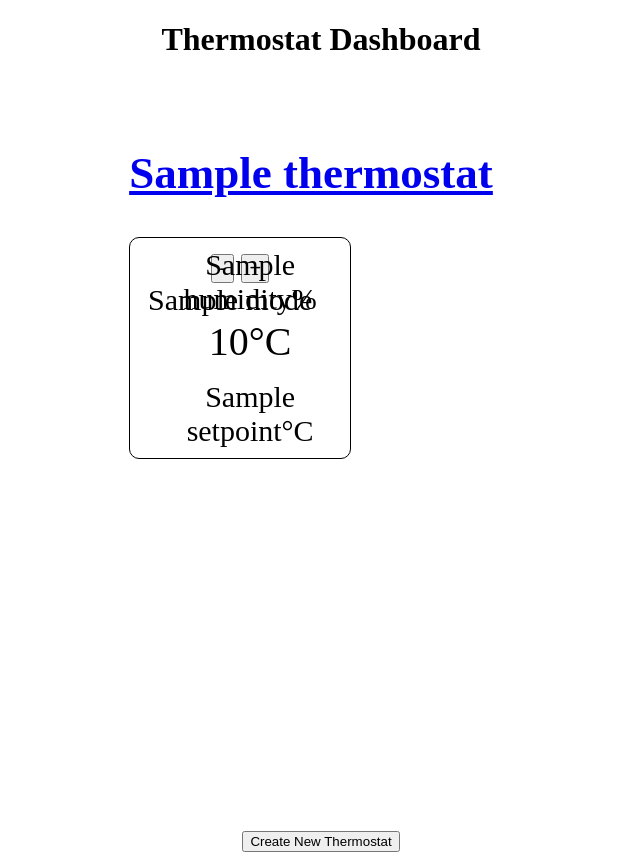
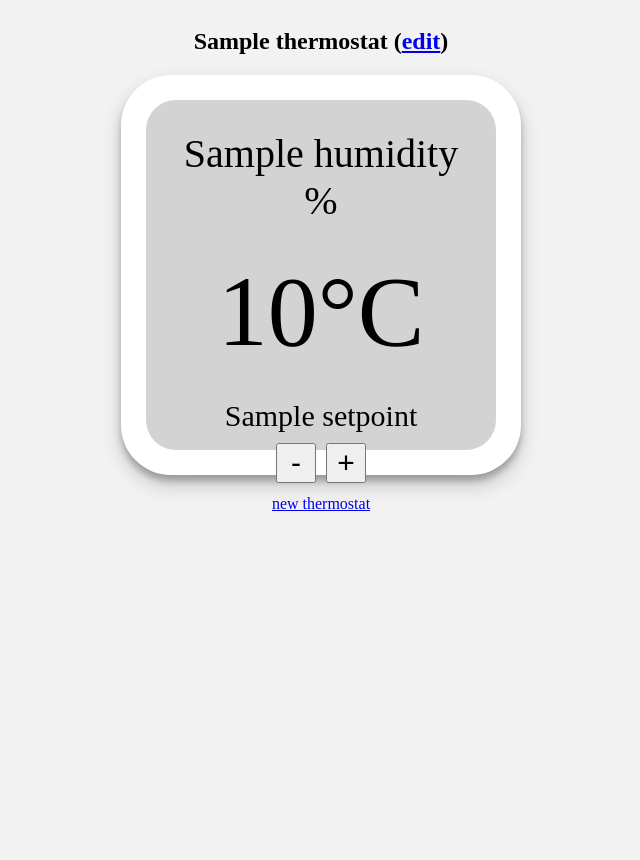
Before and after one commit to jpxor/burlo, a Python web app: template controller/www/templates/index.html in a window 1280 px wide. Shown: the whole page, without its empty margins (319-959 px from the left). After the commit the page ends 511 px from the top, so only its background shows below. Run offline with Jinja, Linux system fonts and the light colour scheme; the template is opened without the code that fills it: most values are stand-ins (such as "Sample title", 1, 10 or a date in 2020).

Commit message:
Updated index.html
Used the same styling developed for the thermostat page

```diff
--- a/controller/www/templates/index.html
+++ b/controller/www/templates/index.html
@@ -1,79 +1,127 @@
 <!DOCTYPE html>
 <html>
+
 <head>
-    <title>Thermostat Dashboard</title>
     <style>
         body {
-            text-align: center;
+            background-color: #f2f2f2;
         }
-        .grid-container {
-            display: inline-grid;
-            grid-template-columns: auto auto auto;
-            grid-gap: 10px;
-            padding: 10px;
+
+        .container {
+            display: flex;
+            flex-wrap: wrap;
+            justify-content: center;
         }
-        .grid-item {
-            text-align: center;
-            padding: 20px;
-            font-size: 30px;
-        }
+
         .thermostat {
-            border-radius: 10px;
-            width: 200px;
-            height: 200px;
-            border: 1px solid black;
-            padding: 10px;
+            width: 400px;
+            height: 400px;
+            border-radius: 50px;
+            background-color: white;
+            box-shadow: 0px 10px 20px rgba(0, 0, 0, 0.19), 0px 6px 6px rgba(0, 0, 0, 0.23);
+            margin: 20px;
             position: relative;
         }
-        .thermostat h2 {
-            margin-top: -30px;
+
+        .screen {
+            width: 350px;
+            height: 350px;
+            background-color: lightgray;
+            border-radius: 30px;
+            margin: auto;
+            position: absolute;
+            top: 25px;
+            left: 25px;
         }
-        .temperature, .humidity, .setpoint, .mode {
-            position: absolute;
-            width: 100%;
+
+        .temperature {
+            font-size: 100px;
+            text-align: center;
+            margin: 30px;
         }
-        .temperature {
-            top: 80px;
+
+        .humidity {
             font-size: 40px;
+            text-align: center;
+            margin: 30px;
         }
-        .humidity {
-            top: 10px;
+
+        .setpoint {
+            font-size: 30px;
+            text-align: center;
+            margin: 0px;
         }
-        .setpoint {
-            bottom: 10px;
+
+        .buttons {
+            display: flex;
+            justify-content: center;
+            align-items: center;
+            margin-top: 10px;
         }
-        .mode {
-            right: 10px;
+
+        button {
+            width: 40px;
+            height: 40px;
+            font-size: 30px;
+            margin-left: 5px;
+            margin-right: 5px;
+            cursor: pointer;
+        }
+
+        .actuator-sensor {
+            display: flex;
+            flex-direction: column;
+            align-items: center;
+            margin: 30px;
+        }
+
+        label {
+            font-weight: bold;
+            margin-bottom: 5px;
+        }
+
+        select {
+            width: 150px;
+            height: 30px;
+            border: 1px solid #ccc;
+            border-radius: 5px;
+            margin-bottom: 20px;
+        }
+
+        .actuator-sensor>button {
+            width: auto;
+            font-size: 20px;
+            margin: 10px;
         }
     </style>
 </head>
+
 <body>
-    <h1>Thermostat Dashboard</h1>
-    <div class="grid-container">
-        {% for thermostat in thermostats %}
-        <div class="grid-item">
-            <h2><a href="{{ thermostat.actuator_info_url }}">{{ thermostat.name }}</a></h2>
+
+    <div class="container">
+        {% for id, thermostat in thermostats.items() %}
+        <div>
+            <h2 style="text-align:center">{{thermostat.name}}
+                (<a href="/thermostat/{{id}}">edit</a>)</h2>
             <div class="thermostat">
-                <div class="temperature">{{ thermostat.temperature }}°C</div>
-                <div class="humidity">{{ thermostat.humidity }}%</div>
-                <div class="setpoint">{{ thermostat.setpoint }}°C</div>
-                <button onclick="adjustSetpoint('{{ thermostat.name }}', -1)" style="font-size: 20px;">-</button>
-                <button onclick="adjustSetpoint('{{ thermostat.name }}', 1)" style="font-size: 20px;">+</button>
-                <div class="mode">{{ thermostat.mode }}</div>
+                <div class="screen">
+                    <p class="humidity">{{thermostat.humidity}} %</p>
+                    <p class="temperature">{{thermostat.temperature}}°C</p>
+                    <p class="setpoint">{{thermostat.setpoint}}</p>
+                    <div class="buttons">
+                        <button>-</button>
+                        <button>+</button>
+                    </div>
+                </div>
             </div>
         </div>
         {% endfor %}
     </div>
-    <br><br><br><br><br><br><br><br><br><br><br><br><br><br><br><br><br><br><br><br><button onclick="createThermostat()">Create New Thermostat</button>
 
-    <script>
-        function adjustSetpoint(name, adjustment) {
-            // TODO: Implement function to adjust setpoint of thermostat with given name
-        }
+    <div style="text-align:center">
+        <a href="/thermostat/new">new thermostat</a>
+    </div>
 
-        function createThermostat() {
-            // TODO: Implement function to create a new thermostat
-        }
-    </script>
 </body>
+
 </html>
```
